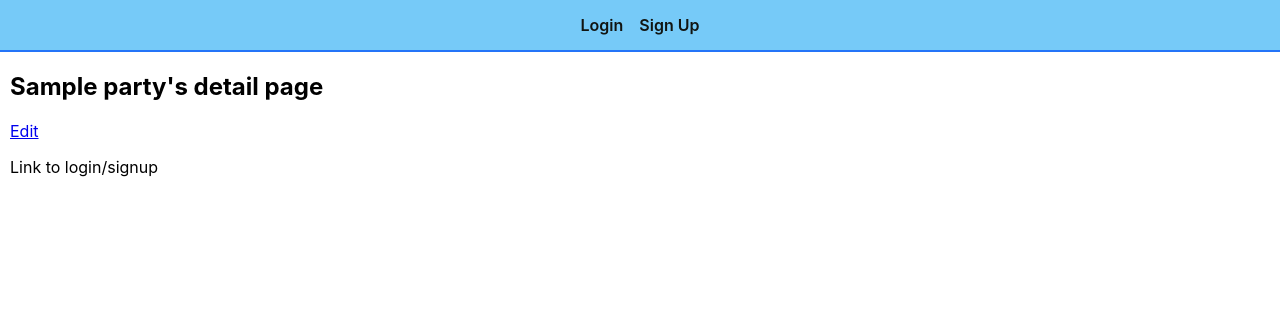
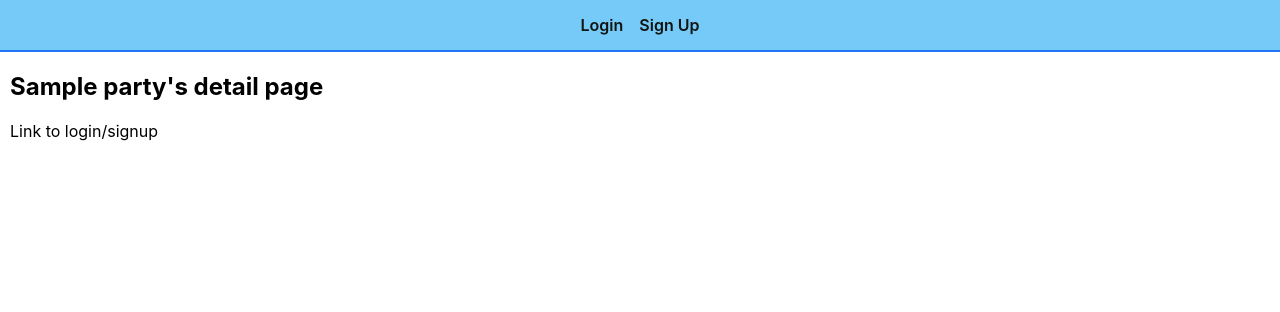
Before and after one commit to StephanieStralina/feastmode, a Django app: template main_app/templates/parties/party-detail.html in a window 1280 px wide. Shown: the top 312 px of the page. Run offline with Django 5.2, Linux system fonts and the light colour scheme; the template is opened without the code that fills it: values that come from a table or form of the project are taken from there, others are empty; tables that the repository leaves empty hold one stand-in row (values such as "Sample post").

Commit message:
protected party edit funcionality

```diff
--- a/main_app/templates/parties/party-detail.html
+++ b/main_app/templates/parties/party-detail.html
@@ -6,11 +6,11 @@
 
 <section>
     <h1>{{ party.name }}'s detail page</h1>
-    <a href ="{% url 'party-update' party.invite_id%}">Edit</a>
 </section>
 <section>
     {% if party.owner.id == user.id %}
     <p>A little box with the party id</p>
+    <a href ="{% url 'party-update' party.invite_id%}">Edit</a>
     {% elif user.is_authenticated %}
     <form
         action="{% url 'add-rsvp' party.invite_id %}"
```
